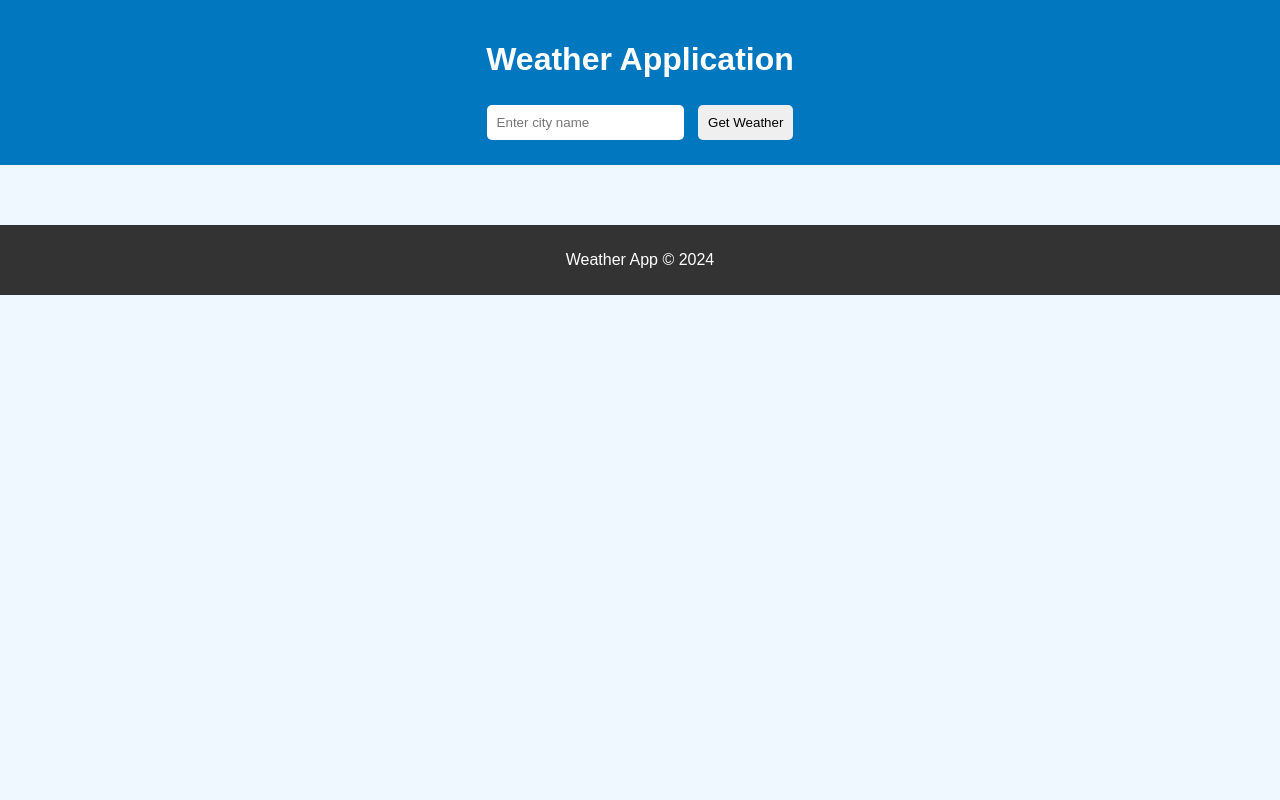
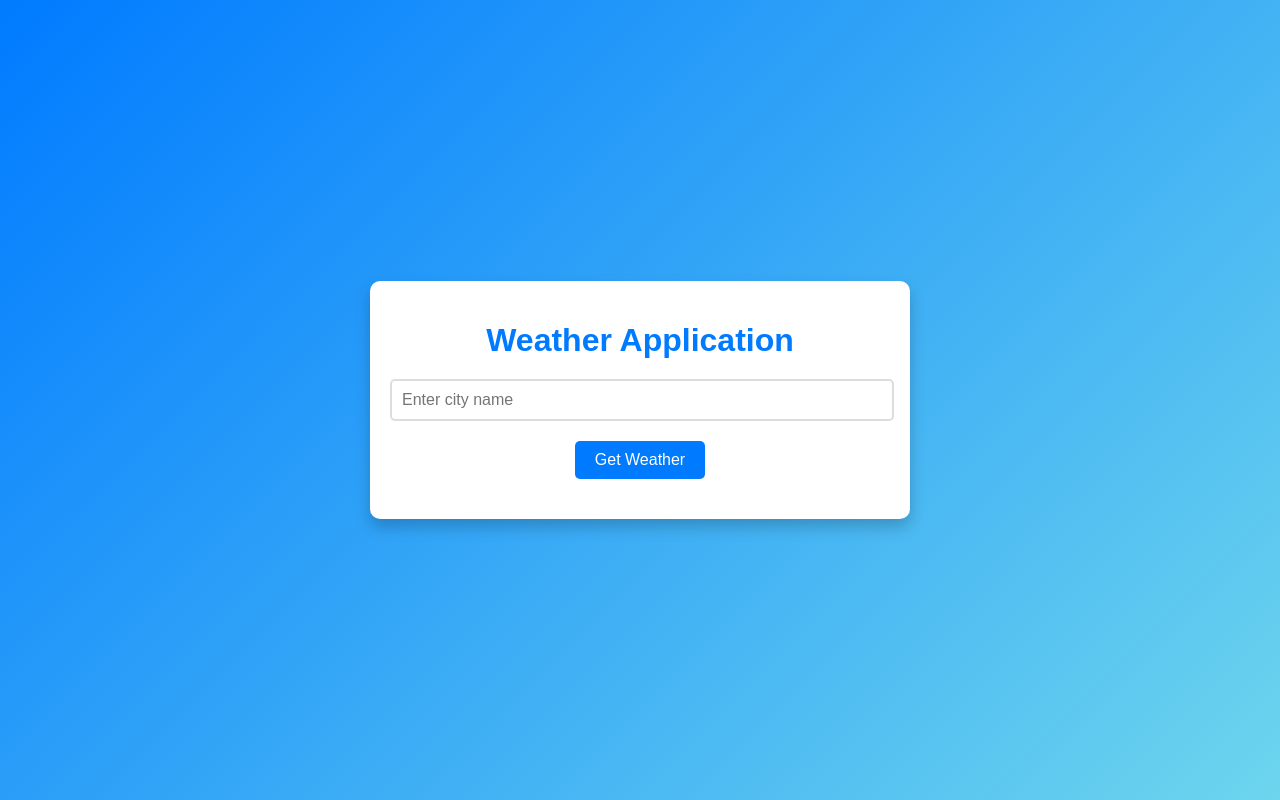
Before and after one commit to Keshav-sharma2792/agile_web_app, a plain HTML site: page index.html in a window 1280 px wide. Drawn offline with Linux system fonts and the light colour scheme.

Commit message:
Updated weather app to handle Enter key and improved CSS styling

```diff
--- a/index.html
+++ b/index.html
@@ -7,22 +7,19 @@
   <link rel="stylesheet" href="styles.css">
 </head>
 <body>
-    <header>
+  <div id="weatherApp">
     <h1>Weather Application</h1>
     <input type="text" id="cityInput" placeholder="Enter city name">
     <button id="getWeatherBtn">Get Weather</button>
-    </header>
-    <main>
-        <div id="weatherInfo">
-            <h2 id="City_Name:"></h2>
-            <p id="temperature:"></p>
-            <p id="description:"></p>
-            <p id="humidity:"></p>
+    <div id="weatherResults">
+      <h2 id="cityName"></h2>
+      <p id="temperature"></p>
+      <p id="description"></p>
+      <p id="humidity"></p>
     </div>
-    </main>
-    <footer>
-        <p>Weather App © 2024</p>
-    </footer>
+  </div>
   <script src="script.js"></script>
+
 </body>
+
 </html>
--- a/script.js
+++ b/script.js
@@ -1,5 +1,13 @@
-// script.js
+document.addEventListener('DOMContentLoaded', function () {
+    // Add event listener to the button
     document.getElementById('getWeatherBtn').addEventListener('click', getWeather);
+
+    // Add event listener for "Enter" key press
+    document.getElementById('cityInput').addEventListener('keypress', function (event) {
+      if (event.key === 'Enter') { // Check if the pressed key is "Enter"
+        getWeather(); // Call the getWeather function
+      }
+    });
 
     async function getWeather() {
       const city = document.getElementById('cityInput').value;
@@ -34,3 +42,4 @@ function displayWeather(data) {
       document.getElementById('description').innerText = `Condition: ${description}`;
       document.getElementById('humidity').innerText = `Humidity: ${humidity}%`;
     }
+  });
--- a/styles.css
+++ b/styles.css
@@ -1,36 +1,74 @@
 /* styles.css */
 body {
-    font-family: Arial, sans-serif;
+    font-family: 'Arial', sans-serif;
     margin: 0;
     padding: 0;
+    background: linear-gradient(135deg, #007bff, #6dd5ed);
+    color: #333;
+    display: flex;
+    justify-content: center;
+    align-items: center;
+    height: 100vh;
+  }
+
+  #weatherApp {
+    max-width: 500px;
+    width: 100%;
+    padding: 20px;
+    background-color: #ffffff;
+    border-radius: 10px;
+    box-shadow: 0 8px 15px rgba(0, 0, 0, 0.2);
     text-align: center;
-    background-color: #f0f8ff;
+  }
+
+  #weatherApp h1 {
+    font-size: 2rem;
+    color: #007bff;
+    margin-bottom: 20px;
+  }
+
+  input[type="text"] {
+    width: calc(100% - 20px);
+    padding: 10px;
+    margin-bottom: 20px;
+    border: 2px solid #ddd;
+    border-radius: 5px;
+    font-size: 1rem;
+  }
+
+  button {
+    padding: 10px 20px;
+    border: none;
+    background-color: #007bff;
+    color: #fff;
+    font-size: 1rem;
+    border-radius: 5px;
+    cursor: pointer;
+    transition: background-color 0.3s ease;
+  }
+
+  button:hover {
+    background-color: #0056b3;
+  }
+
+  #weatherResults {
+    margin-top: 20px;
+    text-align: left;
+  }
+
+  #weatherResults h2 {
+    margin-bottom: 10px;
     color: #333;
-}
+  }
 
-header {
-    padding: 20px;
-    background-color: #0077be;
-    color: white;
-}
+  #weatherResults p {
+    margin: 5px 0;
+    font-size: 1rem;
+  }
 
-header input, header button {
-    padding: 10px;
-    margin: 5px;
-    border: none;
-    border-radius: 5px;
-}
-
-main {
-    padding: 20px;
-}
-
-#weatherInfo {
+  footer {
     margin-top: 20px;
-}
-
-footer {
-    padding: 10px;
-    background-color: #333;
-    color: white;
-}
+    font-size: 0.9rem;
+    color: #555;
+    text-align: center;
+  }
```
Lines whose indentation alone changed are shown as unchanged.
